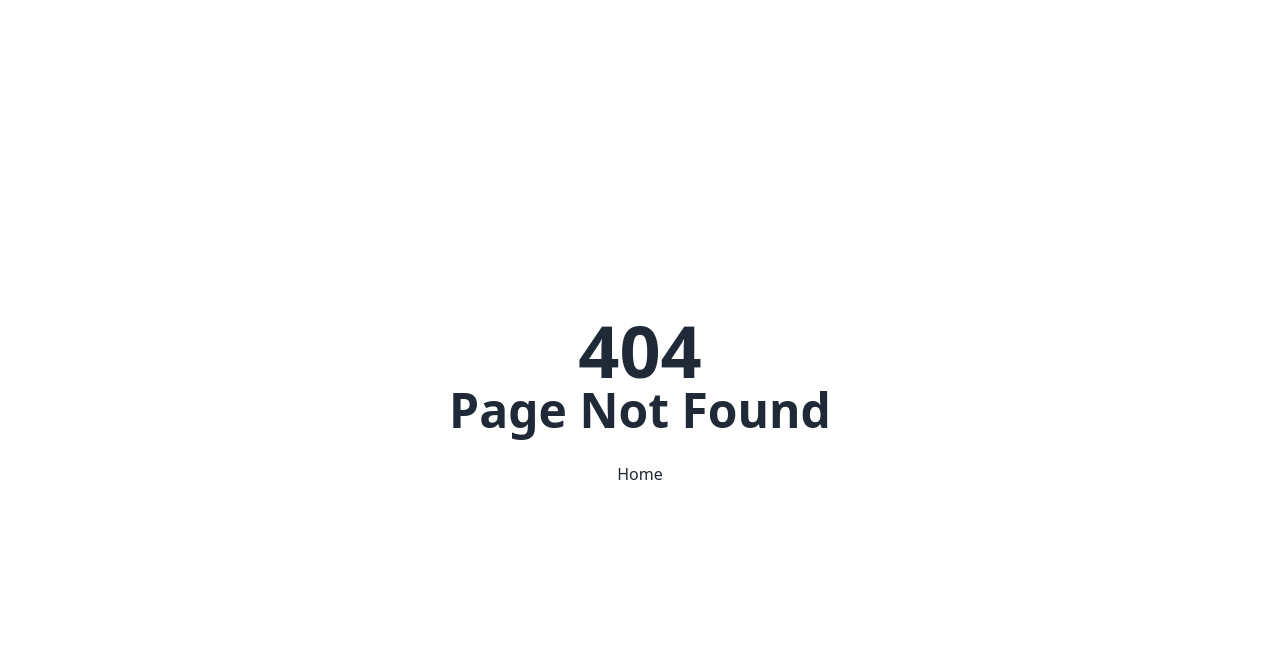
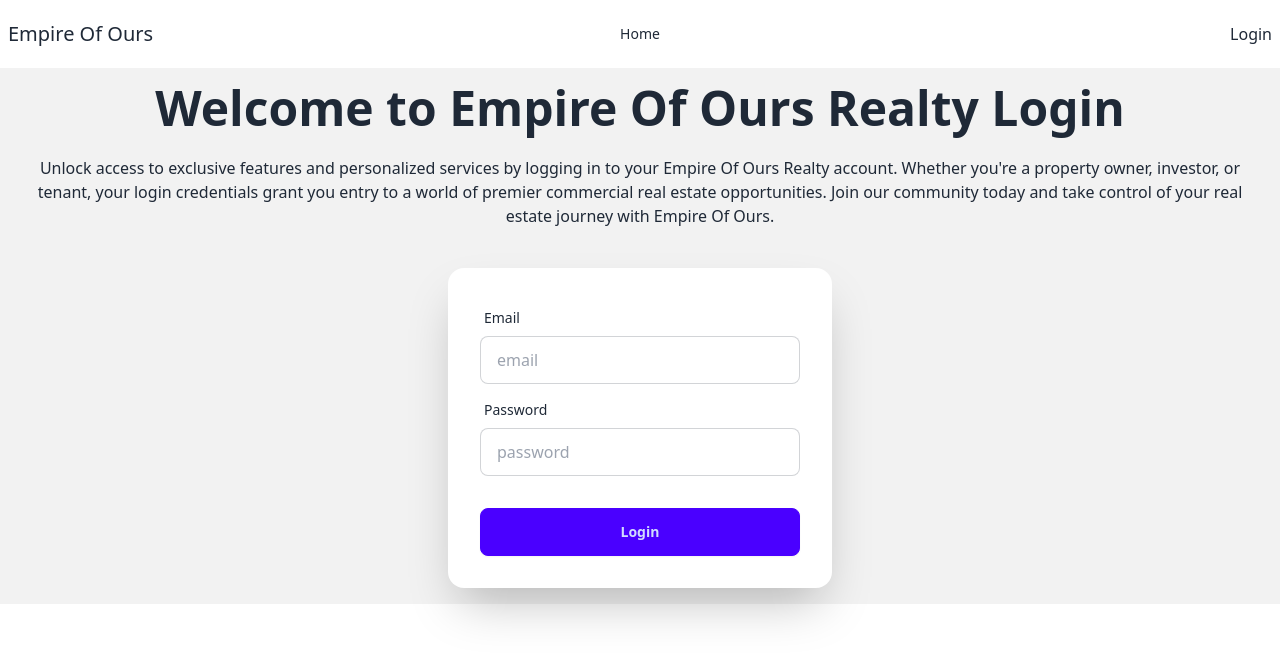
Before and after one commit to Asaduzzaman70/empire-of-ours, a React (Vite) app: page /login in a window 1280 px wide. Before the commit this address had no page. Shown: the top 660 px of the page. Built offline with nearby package versions, Linux system fonts and the light colour scheme; no server answers.

Commit message:
Just Create Navbar, And login function create

```diff
--- /dev/null
+++ b/src/Pages/logIn/LogIn.jsx
@@ -0,0 +1,61 @@
+import { useContext } from "react";
+import { CreateContext } from "../../Provider/AuthProvider";
+
+const LogIn = () => {
+    const { login } = useContext(CreateContext)
+
+    // Form submit
+    const handleFormSubmit = e => {
+        e.preventDefault();
+        const form = new FormData(e.currentTarget);
+        const email = form.get('email');
+        const password = form.get('password');
+
+        // login import in authProvider
+        login(email, password)
+            .then(() => {
+                alert('SuccessFull');
+            })
+            .catch(error => {
+                console.error(error);
+            })
+    }
+
+
+    return (
+        <div className="hero bg-base-200">
+            <div className="hero-content flex-col">
+                <div className="text-center lg:text-left">
+                    <h1 className="text-5xl font-bold text-center">Welcome to Empire Of Ours Realty Login</h1>
+                    <p className="py-6 text-center">
+                        Unlock access to exclusive features and personalized services by logging in to your Empire Of Ours Realty account. Whether you're a property owner, investor, or tenant, your login credentials grant you entry to a world of premier commercial real estate opportunities. Join our community today and take control of your real estate journey with Empire Of Ours.
+                    </p>
+                </div>
+                <div className="card shrink-0 w-full max-w-sm shadow-2xl bg-base-100">
+                    <form className="card-body" onSubmit={handleFormSubmit}>
+                        <div className="form-control">
+                            <label className="label">
+                                <span className="label-text">Email</span>
+                            </label>
+                            <input name="email" type="email" placeholder="email" className="input input-bordered" required />
+                        </div>
+                        <div className="form-control">
+                            <label className="label">
+                                <span className="label-text">Password</span>
+                            </label>
+                            <input name="password" type="password" placeholder="password" className="input input-bordered" required />
+                        </div>
+                        <div className="form-control mt-6">
+                            <button className="btn btn-primary">Login</button>
+                        </div>
+                    </form>
+                    <div>
+
+                    </div>
+                </div>
+            </div>
+        </div>
+    );
+};
+
+export default LogIn;
--- /dev/null
+++ b/src/Provider/AuthProvider.jsx
@@ -0,0 +1,26 @@
+import { createUserWithEmailAndPassword } from "firebase/auth";
+import { createContext, useState } from "react";
+import auth from "../firebase/firebase.config";
+
+export const CreateContext = createContext(null)
+
+const AuthProvider = ({ children }) => {
+    const [loader, setLoader] = useState(true);
+
+    // login
+    const login = (email, password) =>{
+        setLoader(true);
+        return createUserWithEmailAndPassword(auth, email, password);
+    }
+
+    const authInfo = {
+        login
+    }
+    return (
+        <CreateContext.Provider value={authInfo}>
+            {children}
+        </CreateContext.Provider>
+    );
+};
+
+export default AuthProvider;
--- a/src/firebase/firebase.config.js
+++ b/src/firebase/firebase.config.js
@@ -6,12 +6,12 @@ import { getAuth } from "firebase/auth";
 
 // Your web app's Firebase configuration
 const firebaseConfig = {
-  apiKey: "AIzaSyAlMcf8XV5yN8Bz9s3qvaPzpHiSEb9gEmQ",
-  authDomain: "assignment-9-empire-of-ours.firebaseapp.com",
-  projectId: "assignment-9-empire-of-ours",
-  storageBucket: "assignment-9-empire-of-ours.appspot.com",
-  messagingSenderId: "463246790519",
-  appId: "1:463246790519:web:138b5ad28e60b6ded29b72"
+  apiKey: import.meta.env.VITE_APIKEY,
+  authDomain: import.meta.env.VITE_AUTHDOMAIN,
+  projectId: import.meta.env.VITE_PROJECTID,
+  storageBucket: import.meta.env.VITE_STORAGEBUCKET,
+  messagingSenderId: import.meta.env.VITE_MESSAGINGSENDERID,
+  appId: import.meta.env.VITE_APPID,
 };
 
 // Initialize Firebase
--- a/src/layout/Root.jsx
+++ b/src/layout/Root.jsx
@@ -1,8 +1,10 @@
 import { Outlet } from "react-router-dom";
+import Navbar from "../navbar/Navbar";
 
 const Root = () => {
     return (
         <div className="container mx-auto">
+            <Navbar></Navbar>
             <Outlet></Outlet>
         </div>
     );
--- a/src/main.jsx
+++ b/src/main.jsx
@@ -3,9 +3,12 @@ import ReactDOM from 'react-dom/client'
 import './index.css'
 import { RouterProvider } from 'react-router-dom'
 import router from './router/Router.jsx'
+import AuthProvider from './Provider/AuthProvider.jsx'
 
 ReactDOM.createRoot(document.getElementById('root')).render(
   <React.StrictMode>
-    <RouterProvider router={router}></RouterProvider>
+    <AuthProvider>
+      <RouterProvider router={router}></RouterProvider>
+    </AuthProvider>
   </React.StrictMode>
 )
--- /dev/null
+++ b/src/navbar/Navbar.jsx
@@ -0,0 +1,36 @@
+import { NavLink } from "react-router-dom";
+
+const Navbar = () => {
+
+    const listItem = <>
+        <li><NavLink to='/'>Home</NavLink></li>
+    </>
+
+    return (
+        <div className="navbar bg-base-100">
+            <div className="navbar-start">
+                <div className="dropdown">
+                    <div tabIndex={0} role="button" className="btn btn-ghost lg:hidden">
+                        <svg xmlns="http://www.w3.org/2000/svg" className="h-5 w-5" fill="none" viewBox="0 0 24 24" stroke="currentColor"><path strokeLinecap="round" strokeLinejoin="round" strokeWidth="2" d="M4 6h16M4 12h8m-8 6h16" /></svg>
+                    </div>
+                    <ul tabIndex={0} className="menu menu-sm dropdown-content mt-3 z-[1] p-2 shadow bg-base-100 rounded-box w-52">
+                        {listItem}
+                    </ul>
+                </div>
+                <a className="text-xl">Empire Of Ours</a>
+            </div>
+            <div className="navbar-center hidden lg:flex">
+                <ul className="menu menu-horizontal px-1">
+                    {listItem}
+                </ul>
+            </div>
+            <div className="navbar-end">
+                <div>
+                    <NavLink to='/login'><button>Login</button></NavLink>
+                </div>
+            </div>
+        </div>
+    );
+};
+
+export default Navbar;
--- a/src/router/Router.jsx
+++ b/src/router/Router.jsx
@@ -1,12 +1,19 @@
 import { createBrowserRouter } from "react-router-dom";
 import Root from "../layout/Root";
 import ErrorPage from "./ErrorPage";
+import LogIn from "../Pages/logIn/LogIn";
 
 const router = createBrowserRouter([
     {
         path: '/',
         element: <Root></Root>,
-        errorElement: <ErrorPage></ErrorPage>
+        errorElement: <ErrorPage></ErrorPage>,
+        children: [
+            {
+                path: '/login',
+                element: <LogIn></LogIn>
+            }
+        ]
     }
 ])
 
```
